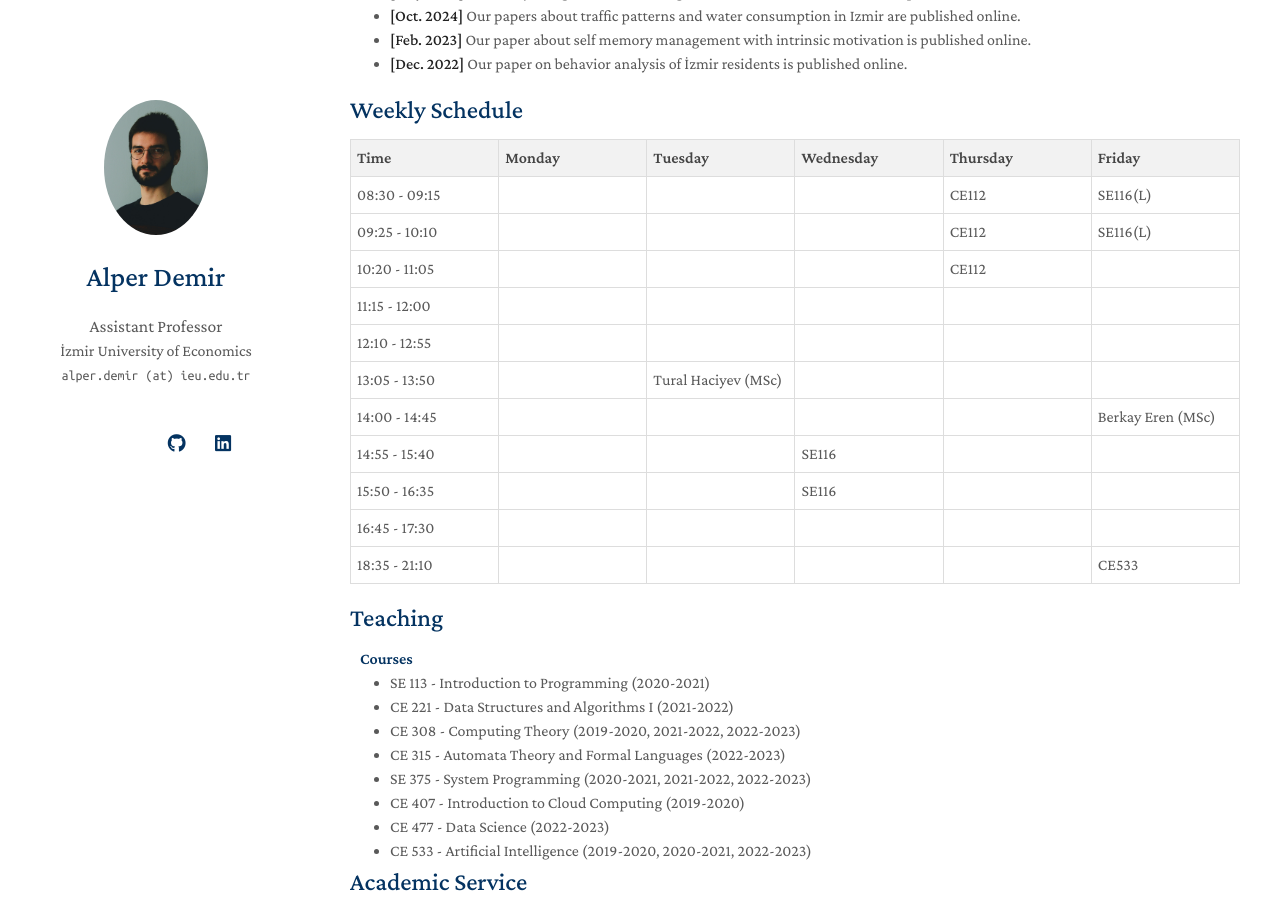
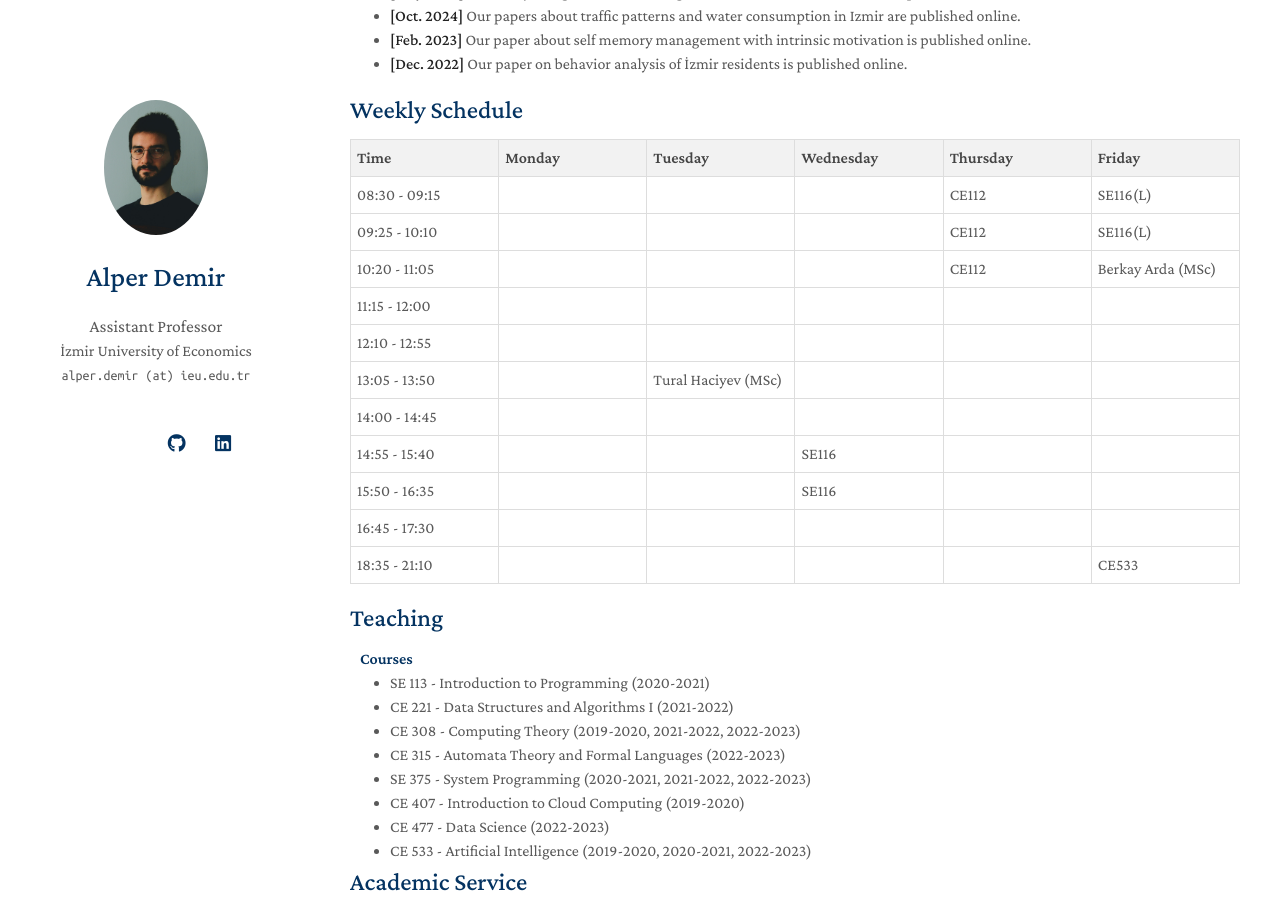
Before and after one commit to gliese876b/gliese876b.github.io, a Jekyll site: the page built from index.md, in a window 1280 px wide and 900 px high, scrolled down 443 px. Built offline with Jekyll 4.4.1, drawn with Linux system fonts in a browser that asks for light colours; nearby versions of some CDN libraries; a style sheet for code colours, icons or effects is not loaded; our own code applies the rules of GitHub Pages for plain Markdown files.

Commit message:
Update schedule.md

```diff
--- a/_includes/schedule.md
+++ b/_includes/schedule.md
@@ -34,7 +34,7 @@
       <td style="border:1px solid #ddd; padding:6px;"></td>
       <td style="border:1px solid #ddd; padding:6px;"></td>
       <td style="border:1px solid #ddd; padding:6px;">CE112</td>
-      <td style="border:1px solid #ddd; padding:6px;"></td>
+      <td style="border:1px solid #ddd; padding:6px;">Berkay Arda (MSc)</td>
     </tr>
     <tr>
       <td style="border:1px solid #ddd; padding:6px;">11:15 - 12:00</td>
@@ -66,7 +66,7 @@
       <td style="border:1px solid #ddd; padding:6px;"></td>
       <td style="border:1px solid #ddd; padding:6px;"></td>
       <td style="border:1px solid #ddd; padding:6px;"></td>
-      <td style="border:1px solid #ddd; padding:6px;">Berkay Eren (MSc)</td>
+      <td style="border:1px solid #ddd; padding:6px;"></td>
     </tr>
     <tr>
       <td style="border:1px solid #ddd; padding:6px;">14:55 - 15:40</td>
```
